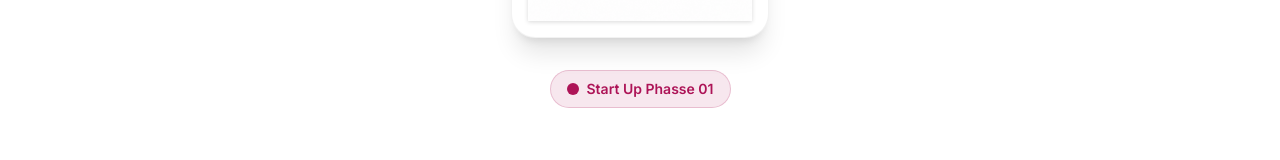
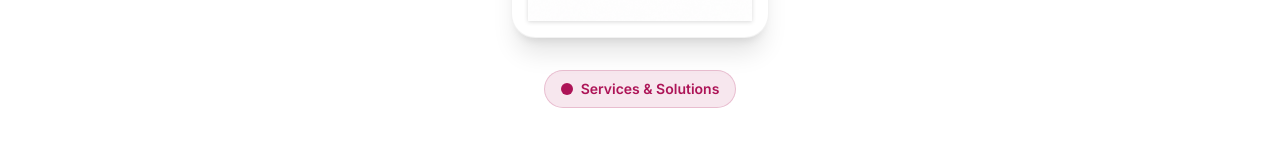
Before and after one commit to mharismazhar-369/gestalt-web, a Next.js app: page / in a window 1280 px wide. Shown: the part 341-501 px from the top of the page. Built offline with nearby package versions, Linux system fonts and the light colour scheme.

Commit message:
hero text changed from statrup to services and solutions

```diff
--- a/src/components/marketing/hero.tsx
+++ b/src/components/marketing/hero.tsx
@@ -49,7 +49,7 @@ export default function Hero() {
             <span className="animate-ping absolute inline-flex h-full w-full rounded-full bg-primary opacity-75"></span>
             <span className="relative inline-flex rounded-full h-3 w-3 bg-primary"></span>
           </span>
-          Start Up Phasse 01
+          Services & Solutions
         </motion.div>
 
         {/* HEADLINE WITH CUSTOM FONT */}
```
